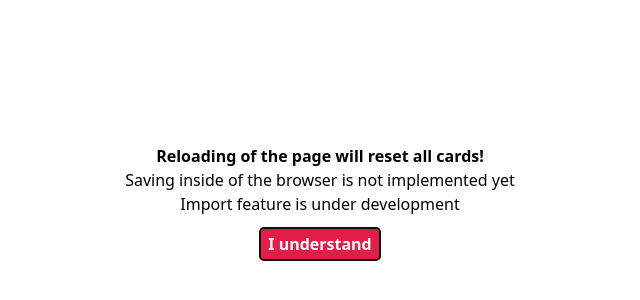
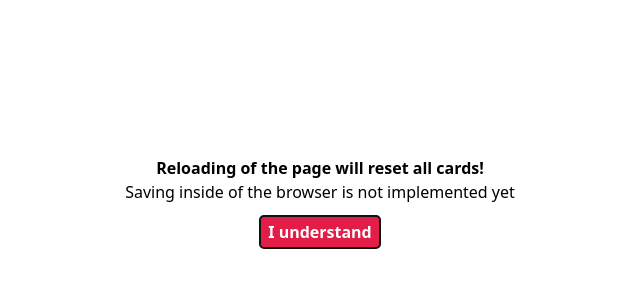
Before and after one commit to whiteGloom/parrot-cards, a React (Create React App) app: page / in a window 1280 px wide. Shown: the part 198-498 px from the top of the page, without its empty margins (320-960 px from the left). Built offline with nearby package versions, Linux system fonts and the light colour scheme; no server answers.

Commit message:
[main] warning updated

```diff
--- a/src/app/app.tsx
+++ b/src/app/app.tsx
@@ -30,7 +30,6 @@ function App() {
           <p className={'text-center'}>
             <b>Reloading of the page will reset all cards!</b><br/>
             Saving inside of the browser is not implemented yet<br/>
-            Import feature is under development
           </p>
 
           <ButtonDefault
```
